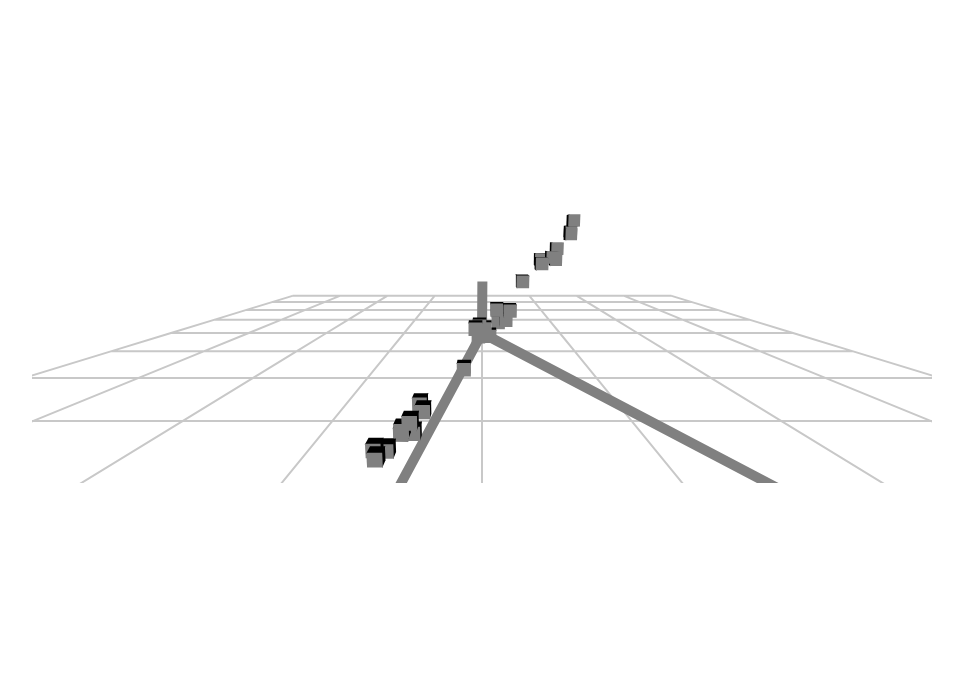
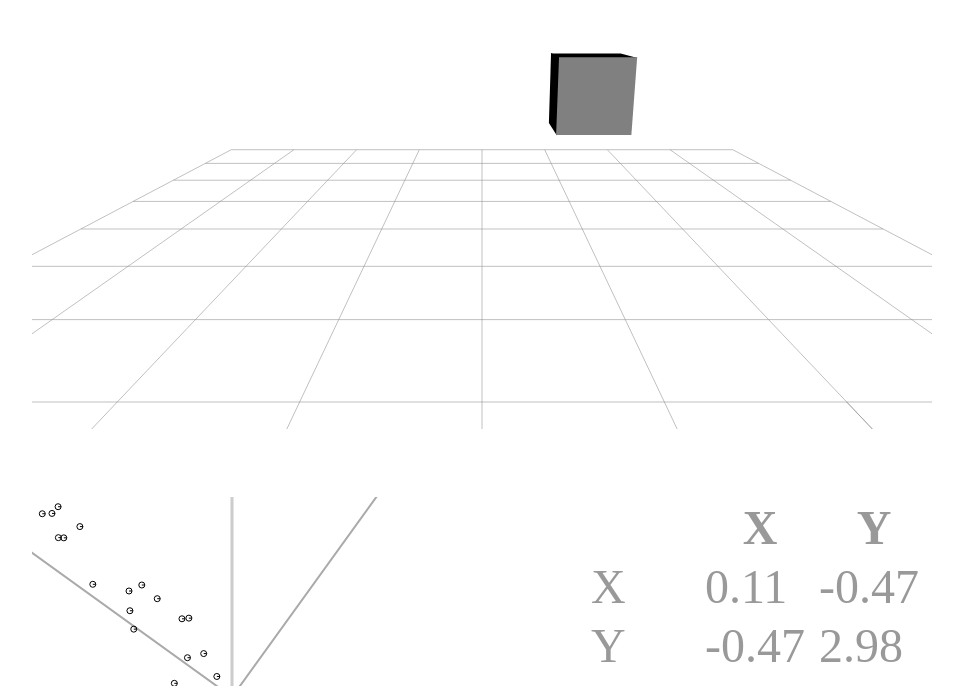
Before and after one commit to zenozeng/pca-vis, a website: page index.html in a window 1280 px wide. Shown: the part 114-800 px from the top of the page, without its empty margins (158-1121 px from the left). Drawn offline with Linux system fonts and the light colour scheme.

Commit message:
rotate and cov

```diff
--- /dev/null
+++ b/2d-points.js
@@ -0,0 +1,89 @@
+$.get('data.json', function(data) {
+    var canvas = $('#2d-points')[0];
+    var ctx = canvas.getContext('2d');
+    var width = 400;
+    var height = 400;
+    canvas.width = width;
+    canvas.height = height;
+    var theta = 0;
+    var draw = function() {
+        theta += Math.PI * 0.001;
+        ctx.clearRect(0, 0, width, height);
+
+        ctx.beginPath();
+        ctx.moveTo(0, height / 2);
+        ctx.lineTo(width, height / 2);
+        ctx.moveTo(width / 2, 0);
+        ctx.lineTo(width / 2, height);
+        ctx.strokeStyle = '#ccc';
+        ctx.lineWidth = 3;
+        ctx.stroke();
+        ctx.closePath();
+
+        ctx.beginPath();
+        var r = width;
+        ctx.moveTo(-r * Math.sin(theta) + r / 2, -r * Math.cos(theta) + r / 2);
+        ctx.lineTo(r * Math.sin(theta) + r/2, r * Math.cos(theta) + r/2);
+        ctx.moveTo(r * Math.cos(theta) + r/2, -r * Math.sin(theta) + r/2);
+        ctx.lineTo(-r * Math.cos(theta) + r/2, r * Math.sin(theta) + r/2);
+        ctx.lineWidth = 2;
+        ctx.strokeStyle = '#aaa';
+        ctx.stroke();
+        ctx.closePath();
+
+        ctx.beginPath();
+        ctx.lineWidth = 1;
+        data.forEach(function(p) {
+            var x = p.x / 4 * width;
+            var y = p.y / 4 * height;
+            ctx.moveTo(x, y);
+            ctx.arc(x, y, 3, 0, Math.PI * 2);
+        });
+        ctx.strokeStyle = '#000';
+        ctx.stroke();
+        ctx.closePath();
+
+        // 计算新的点坐标，轴是在逆时针旋转，相当于点在顺时针旋转
+        var points = data.map(function(p) {
+            var x = p.x;
+            var y = p.y;
+            var r = Math.sqrt(x * x + y * y);
+            var angle = Math.atan(y / x);
+            angle += theta;
+            x = r * Math.cos(angle);
+            y = r * Math.sin(angle);
+            return {x: x, y: y};
+        });
+
+        // 计算协方差矩阵
+        var E = function(X) {
+            var sum = 0;
+            X.forEach(function(x) {
+                sum += x;
+            });
+            return sum / X.length;
+        };
+        var cov = function(X, Y) {
+            var EXY = E(X.map(function(x, i) {
+                return x * Y[i];
+            }));
+            var EX = E(X);
+            var EY = E(Y);
+            var COV = EXY - EX * EY;
+            return COV.toFixed(2);
+        };
+        var X = points.map(function(p) {
+            return p.x;
+        });
+        var Y = points.map(function(p) {
+            return p.y;
+        });
+        $('#covxx').html(cov(X, X));
+        $('#covxy').html(cov(X, Y));
+        $('#covyx').html(cov(Y, X));
+        $('#covyy').html(cov(Y, Y));
+
+        requestAnimationFrame(draw);
+    };
+    draw();
+});
--- a/main.js
+++ b/3d-points.js
@@ -30,14 +30,14 @@
     // todo space to pause
 
     $.get('data.json', function(data) {
-        var s = 30;
+        var s = 8;
         var coordinate = Phoria.Entity.create({
             points: [{x: 0,y: 0, z: 0},
-                     {x: s, y: 0, z: 0},
+                     {x: s, y: 0, z: s},
                      {x: 0, y: s, z: 0},
                      {x: 0, y: 0, z: s}
                     ],
-            edges: [{a:0, b: 1}, {a: 0, b: 2}, {a: 0, b: 3}],
+            edges: [{a:0, b: 1}],
             style: {
                 linewidth: 10,
                 drawmode: 'wireframe'
@@ -57,50 +57,15 @@
         scene.modelView();
         renderer.render(scene);
 
-        // todo: ji suan cov ju zeng
-
         var angle1 = 0; // 绕 Z 轴转了 angle1
         var angle2 = 0;
         var step = 2;
         var fnAnimate = function() {
 
-            coordinate.rotateZ(step * Phoria.RADIANS);
-            // p.rotateZ(step * Phoria.RADIANS);
-            angle1 += step;
-            if (angle1 > 360) {
-                angle1 -= 360;
-                coordinate.rotateX(step * Phoria.RADIANS);
-                // p.rotateX(step * Phoria.RADIANS);
-            }
-
-            // coordinate.rotateZ(0.5 * Phoria.RADIANS);
-            // var positions = data.map(function(p) {
-            //     var x = p.x,
-            //         y = p.y,
-            //         z = p.z;
-
-            //     var r = Math.sqrt(x*x + y*y);
-            //     // vec: (x, y) and (1, 0)
-            //     var theta = Math.acos(x / r) - angle1;
-            //     x = Math.cos(theta) * r;
-            //     y = Math.sin(theta) * r;
-
-            //     return [p.x, p.y, p.z];
-            //     return [x, y, z];
-            // });
-
-            // cubes.forEach(function(c, i) {
-            //     c.translate(positions[i]);
-            // });
+            coordinate.rotateY(step * Phoria.RADIANS);
 
             scene.modelView();
             renderer.render(scene);
-
-
-            // cubes.forEach(function(c, i) {
-            //     var p = positions[i];
-            //     c.translate([-p[0], -p[1], -p[2]]);
-            // });
 
             requestAnimationFrame(fnAnimate);
         };
@@ -108,8 +73,4 @@
         fnAnimate();
     });
 
-    setTimeout(function() {
-        window.location.reload();
-    }, 20*1000);
-
 })();
--- a/data.json
+++ b/data.json
@@ -1,152 +1,502 @@
 [
     {
-        "x": 0.24419519836083053,
-        "y": -0.0997443141415715,
-        "z": 0.1394901306834072
+        "x": 1.8865399782545864,
+        "y": 1.9677694228012115,
+        "z": 1.84178439010866
     },
     {
-        "x": 0.7839469905477017,
-        "y": 0.343047363916412,
-        "z": 0.5558988136705011
+        "x": 3.354952843906358,
+        "y": 3.2769359790254384,
+        "z": 3.2354693053755907
     },
     {
-        "x": -1.8134614370763302,
-        "y": -1.745661488128826,
-        "z": -1.6760410415008664
+        "x": -3.0373677249532194,
+        "y": -2.950710797635838,
+        "z": -2.8240179675631225
     },
     {
-        "x": -0.5642792249564081,
-        "y": -1.0065905909519643,
-        "z": -0.5843210279475897
+        "x": 3.0399828889407217,
+        "y": 2.7290503300260753,
+        "z": 2.770377217559144
     },
     {
-        "x": -0.2061956653371453,
-        "y": 0.1983250699006021,
-        "z": -0.19006432499736547
+        "x": -2.1696531523484737,
+        "y": -1.8850431815255433,
+        "z": -1.8761912920512258
     },
     {
-        "x": -1.6830931309610606,
-        "y": -1.8348745464812963,
-        "z": -2.0412827951367944
+        "x": 3.3482217960525302,
+        "y": 3.26120888190344,
+        "z": 3.67721410272643
     },
     {
-        "x": 2.466625312110409,
-        "y": 2.329414729680866,
-        "z": 1.9982332660350948
+        "x": -4.15492507671006,
+        "y": -3.7481519209686667,
+        "z": -4.083894333662466
     },
     {
-        "x": 3.42323696333915,
-        "y": 3.6347951911855487,
-        "z": 3.323307796800509
+        "x": -0.7749470271635801,
+        "y": -1.13048534700647,
+        "z": -0.9921729903668165
     },
     {
-        "x": 0.9194653760176152,
-        "y": 0.6532764831092208,
-        "z": 0.5605047098826617
+        "x": -0.18606781736016276,
+        "y": -0.20570502714253963,
+        "z": -0.17429559053853155
     },
     {
-        "x": 3.3307505793869496,
-        "y": 3.1313972185365855,
-        "z": 3.2994577585253864
+        "x": 2.6892775201704353,
+        "y": 2.681795930629596,
+        "z": 2.8850333388429137
     },
     {
-        "x": -1.9644080106168986,
-        "y": -2.4529874115716668,
-        "z": -2.135036656074226
+        "x": 2.45453024241142,
+        "y": 2.9562015851959584,
+        "z": 2.7598138144705446
     },
     {
-        "x": 2.057192419562489,
-        "y": 2.125597328599542,
-        "z": 1.6149685568641872
+        "x": 4.2403503974433985,
+        "y": 3.764270932879299,
+        "z": 3.821856510359794
     },
     {
-        "x": 2.673656648118049,
-        "y": 2.6237204106990246,
-        "z": 2.3063645979389547
+        "x": -4.111375885922461,
+        "y": -3.8773949510417878,
+        "z": -3.9411612587049603
     },
     {
-        "x": -2.658139843773097,
-        "y": -2.789532578084618,
-        "z": -2.5496723794844
+        "x": 2.7028401864226907,
+        "y": 2.666454827133566,
+        "z": 2.407416638918221
     },
     {
-        "x": 3.327368832984939,
-        "y": 3.234078728593886,
-        "z": 3.3241706827655433
+        "x": -3.2876048683188857,
+        "y": -3.5828127870336175,
+        "z": -3.7098243191372604
     },
     {
-        "x": 2.081972185103223,
-        "y": 2.2480704736430197,
-        "z": 2.1115804026834666
+        "x": 3.881025205599144,
+        "y": 4.103850987413898,
+        "z": 4.022602832363918
     },
     {
-        "x": -2.310593215096742,
-        "y": -2.482160831941292,
-        "z": -2.123329424392432
+        "x": 1.5688542766962201,
+        "y": 1.2113408236764371,
+        "z": 1.4224929444026202
     },
     {
-        "x": 0.09222511122934518,
-        "y": 0.16285383445210755,
-        "z": 0.030117465136572708
+        "x": 3.6145354946609585,
+        "y": 3.8039512037765233,
+        "z": 3.730035634431988
     },
     {
-        "x": 0.4923169352579862,
-        "y": 0.6787806066684425,
-        "z": 0.6210206762421876
+        "x": 2.7504489483777435,
+        "y": 2.6637643575668335,
+        "z": 2.8245224012061954
     },
     {
-        "x": -2.89405493629165,
-        "y": -2.8728579062968493,
-        "z": -2.9014660424087197
+        "x": 0.2636132063344121,
+        "y": 0.4065866630524397,
+        "z": 0.22523373821750284
     },
     {
-        "x": -2.229393192799762,
-        "y": -2.228586539393291,
-        "z": -2.4732621002942325
+        "x": 2.409675324847922,
+        "y": 2.8373027780558915,
+        "z": 2.425815600017086
     },
     {
-        "x": -1.9901283939369023,
-        "y": -1.9841336401645093,
-        "z": -2.5107281266711654
+        "x": 3.2491019847337155,
+        "y": 3.3026793552562594,
+        "z": 3.053266446478665
     },
     {
-        "x": 1.3902172423433512,
-        "y": 1.5346726254094392,
-        "z": 1.411805175524205
+        "x": 2.3659833184909074,
+        "y": 2.0706380280666052,
+        "z": 2.005485224397853
     },
     {
-        "x": -0.11386356549337506,
-        "y": -0.08379285531118513,
-        "z": -0.01090823281556369
+        "x": 1.4232943039853125,
+        "y": 1.863254591403529,
+        "z": 1.4841333880089222
     },
     {
-        "x": -3.969760497054085,
-        "y": -3.9194417284335943,
-        "z": -3.6240479262080045
+        "x": -3.851550198206678,
+        "y": -3.986160101275891,
+        "z": -3.9989132380578667
     },
     {
-        "x": -3.006213252339512,
-        "y": -2.76746343630366,
-        "z": -2.565674622263759
+        "x": -3.430103084817529,
+        "y": -3.734532581595704,
+        "z": -3.2851808715146036
     },
     {
-        "x": 2.7019442718941717,
-        "y": 2.20958129116334,
-        "z": 2.7137373470235615
+        "x": 1.7820102403871716,
+        "y": 2.0817842037882657,
+        "z": 1.6739165192935617
     },
     {
-        "x": 0.5381989886518568,
-        "y": 0.6107180949300528,
-        "z": 0.7123864956200123
+        "x": -0.3700735119637102,
+        "y": -0.3213044770527631,
+        "z": -0.25610493603162465
     },
     {
-        "x": 0.5367271761409937,
-        "y": 0.2630241656210274,
-        "z": 0.5906179155688733
+        "x": 3.3757803244981917,
+        "y": 3.700213076174259,
+        "z": 3.8059873880352826
     },
     {
-        "x": -0.07937700166366995,
-        "y": 0.251372837414965,
-        "z": 0.023144352110102795
+        "x": -0.3485141215845942,
+        "y": -0.12968486919999123,
+        "z": -0.046159634925425075
+    },
+    {
+        "x": -1.8788558692671358,
+        "y": -2.1433691704180093,
+        "z": -1.9534309967420995
+    },
+    {
+        "x": 1.717072769952938,
+        "y": 1.5659268259070813,
+        "z": 1.1824565372429787
+    },
+    {
+        "x": 3.1811825091019275,
+        "y": 3.1175969250500204,
+        "z": 2.959767821803689
+    },
+    {
+        "x": 3.7316564350854606,
+        "y": 3.4597717819269747,
+        "z": 3.7679854344576595
+    },
+    {
+        "x": 0.19989857818000017,
+        "y": 0.16436239453032614,
+        "z": 0.1736530468799174
+    },
+    {
+        "x": 0.26089954837225376,
+        "y": 0.09710059314966202,
+        "z": 0.11594043904915452
+    },
+    {
+        "x": -0.008672107988968503,
+        "y": -0.07942061056382954,
+        "z": 0.13553033634088935
+    },
+    {
+        "x": 2.59238450396806,
+        "y": 2.215853155963123,
+        "z": 2.762643216503784
+    },
+    {
+        "x": 3.265047692367807,
+        "y": 2.8236927326768635,
+        "z": 2.9014793475158513
+    },
+    {
+        "x": -0.5026851899921894,
+        "y": -0.8721083418466151,
+        "z": -0.5133515529334545
+    },
+    {
+        "x": 3.7747482222039253,
+        "y": 3.6514446829911322,
+        "z": 3.375107108708471
+    },
+    {
+        "x": 3.6508782288525254,
+        "y": 3.4504099316895007,
+        "z": 3.2822312966920437
+    },
+    {
+        "x": -0.834175733383745,
+        "y": -0.6730896673165262,
+        "z": -0.30184093443676835
+    },
+    {
+        "x": 3.7471109399106353,
+        "y": 3.678781366860494,
+        "z": 3.59648640723899
+    },
+    {
+        "x": -1.9595281737856567,
+        "y": -2.366124584246427,
+        "z": -2.321054598595947
+    },
+    {
+        "x": -3.6297498451080172,
+        "y": -3.623057414405048,
+        "z": -3.554802054725587
+    },
+    {
+        "x": 0.9793178825173527,
+        "y": 1.1374782765749842,
+        "z": 0.8253547544125468
+    },
+    {
+        "x": 3.4125879358500244,
+        "y": 3.202571916859597,
+        "z": 3.0343347827438265
+    },
+    {
+        "x": 1.017790770996362,
+        "y": 1.3215347012970597,
+        "z": 1.23093861839734
+    },
+    {
+        "x": -1.2009250333998351,
+        "y": -1.1554386570118367,
+        "z": -1.2465349636506289
+    },
+    {
+        "x": -2.2913104433566334,
+        "y": -2.4919880085624753,
+        "z": -2.2877158326096834
+    },
+    {
+        "x": -0.8309036812279373,
+        "y": -0.45472078709863123,
+        "z": -0.795922458358109
+    },
+    {
+        "x": 1.499701597634703,
+        "y": 1.2178562307730316,
+        "z": 1.6530520957894623
+    },
+    {
+        "x": 0.06088625486008825,
+        "y": -0.28907291642390187,
+        "z": -0.10995331113226711
+    },
+    {
+        "x": -1.6250133578199892,
+        "y": -1.7835676669608802,
+        "z": -1.5418219567276537
+    },
+    {
+        "x": 3.482257219450548,
+        "y": 3.8169887711293997,
+        "z": 3.461821025144309
+    },
+    {
+        "x": -1.7586730448529124,
+        "y": -1.9508844925090671,
+        "z": -1.5047035709023475
+    },
+    {
+        "x": -2.0443991331383584,
+        "y": -2.1359085406176748,
+        "z": -2.2537898399401457
+    },
+    {
+        "x": 2.8536507678218186,
+        "y": 2.8784325461369007,
+        "z": 2.921690975362435
+    },
+    {
+        "x": -3.7601000135298817,
+        "y": -3.617646979400888,
+        "z": -3.760059848288074
+    },
+    {
+        "x": 3.9808918516617267,
+        "y": 3.748819467192516,
+        "z": 3.8721096467692404
+    },
+    {
+        "x": 2.6264658145140856,
+        "y": 3.186397695494816,
+        "z": 2.9116162885911763
+    },
+    {
+        "x": 1.554622436268255,
+        "y": 1.6071478381287307,
+        "z": 1.7050004250369966
+    },
+    {
+        "x": 3.0459190890192986,
+        "y": 3.3160978645086288,
+        "z": 3.0991978188976645
+    },
+    {
+        "x": -2.2244865739252417,
+        "y": -2.666492118081078,
+        "z": -2.2246045427862553
+    },
+    {
+        "x": -4.005692450189963,
+        "y": -4.138579981541261,
+        "z": -3.7455318364314736
+    },
+    {
+        "x": 2.651665797131136,
+        "y": 3.070628116512671,
+        "z": 2.9497121235821395
+    },
+    {
+        "x": -0.6442564770579338,
+        "y": -0.99353335974738,
+        "z": -0.9668938527349382
+    },
+    {
+        "x": 0.3179914797656238,
+        "y": 0.4083933166693896,
+        "z": 0.8012941014952957
+    },
+    {
+        "x": 0.608271642588079,
+        "y": 0.8728704110719263,
+        "z": 0.6294212486129254
+    },
+    {
+        "x": -0.37689533089287575,
+        "y": -0.5289851064328104,
+        "z": -0.42955937613733114
+    },
+    {
+        "x": -2.2710410302504895,
+        "y": -2.4753059537615627,
+        "z": -2.280399502394721
+    },
+    {
+        "x": 2.1626307744998483,
+        "y": 2.4572564747650176,
+        "z": 2.1499220282770692
+    },
+    {
+        "x": -1.3100468216929584,
+        "y": -0.9842387747485191,
+        "z": -0.9904948160517961
+    },
+    {
+        "x": -2.199067925289273,
+        "y": -2.6464450182393193,
+        "z": -2.4221216822974383
+    },
+    {
+        "x": 3.9880848585627975,
+        "y": 4.003068076539785,
+        "z": 3.650758814206347
+    },
+    {
+        "x": -2.1886405767407267,
+        "y": -1.9952021971344949,
+        "z": -1.8064678367227316
+    },
+    {
+        "x": -1.9814678702037782,
+        "y": -2.117722565727308,
+        "z": -2.345982047310099
+    },
+    {
+        "x": 4.107435701135546,
+        "y": 3.6194589763414116,
+        "z": 3.832760218158364
+    },
+    {
+        "x": 0.4789964632596821,
+        "y": 0.2958447868935764,
+        "z": -0.0851870400365442
+    },
+    {
+        "x": -3.625753902643919,
+        "y": -3.6374465569853784,
+        "z": -3.674131637625396
+    },
+    {
+        "x": -1.6568723456934094,
+        "y": -1.7476201485842466,
+        "z": -1.2835427754558624
+    },
+    {
+        "x": -3.64318199926056,
+        "y": -3.8208283551502973,
+        "z": -3.6610324434936046
+    },
+    {
+        "x": 2.4457098168786615,
+        "y": 2.0497048439458014,
+        "z": 2.2104760756716133
+    },
+    {
+        "x": 1.8483857785817235,
+        "y": 1.7947353079449386,
+        "z": 1.7236376550979913
+    },
+    {
+        "x": -0.9731300982180983,
+        "y": -0.7500203407369554,
+        "z": -0.7798770170658826
+    },
+    {
+        "x": 1.0980059023480861,
+        "y": 0.8801598210819066,
+        "z": 0.5988633667584509
+    },
+    {
+        "x": -1.48231395711191,
+        "y": -1.3026415583211928,
+        "z": -1.218231222173199
+    },
+    {
+        "x": 3.864348976779729,
+        "y": 3.295981562556699,
+        "z": 3.479935921402648
+    },
+    {
+        "x": -2.6547371364664287,
+        "y": -2.438997491169721,
+        "z": -2.8287139570340516
+    },
+    {
+        "x": -0.7769794946536421,
+        "y": -0.3964888209942728,
+        "z": -0.7244370779488236
+    },
+    {
+        "x": 0.10291276061907412,
+        "y": 0.16738692866638302,
+        "z": 0.48965576896443963
+    },
+    {
+        "x": 1.252216854505241,
+        "y": 1.0169321492314338,
+        "z": 0.8872947104740888
+    },
+    {
+        "x": -4.076283541880548,
+        "y": -3.939212238462642,
+        "z": -3.7484166639856995
+    },
+    {
+        "x": -1.866708300029859,
+        "y": -1.4237786306533962,
+        "z": -1.5650173294357956
+    },
+    {
+        "x": -3.3451991552487015,
+        "y": -3.037774503976107,
+        "z": -3.249105751980096
+    },
+    {
+        "x": -1.2319864702410996,
+        "y": -1.3341311551164836,
+        "z": -0.9121293208561838
+    },
+    {
+        "x": 0.970103808119893,
+        "y": 0.9398639969527721,
+        "z": 0.9748646641615778
+    },
+    {
+        "x": 3.306520959548652,
+        "y": 3.357257962785661,
+        "z": 3.45900641833432
+    },
+    {
+        "x": 3.5664284236729147,
+        "y": 3.5559348322916775,
+        "z": 3.52118117865175
     }
 ]
--- a/gen-data.js
+++ b/gen-data.js
@@ -1,5 +1,5 @@
 var fs = require('fs');
-var numbers = 30;
+var numbers = 100;
 var array = [];
 var gen = function(min, max) {
     return min + Math.random() * (max - min);
--- a/index.html
+++ b/index.html
@@ -8,14 +8,34 @@
     <script src="lib/phoria.js/scripts/phoria-renderer.js"></script>
     <script src='lib/phoria.js/scripts/dat.gui.min.js'></script>
     <script src="bower_components/jquery/dist/jquery.min.js"></script>
+    <script src="lib/numeric-1.2.6.min.js"></script>
     <link href="styles.css" rel="stylesheet">
 </head>
 <body>
     <h1>PCA Visualization</h1>
     <canvas id="scene"></canvas>
+    <script src="scene.js"></script>
 
-    <!-- <script src="scene.js"></script> -->
+    <!-- <canvas id="points"></canvas> -->
+    <!-- <script src="3d-points.js"></script> -->
 
-    <canvas id="points"></canvas>
-    <script src="main.js"></script>
+    <canvas id="2d-points"></canvas>
+    <table id="cov">
+        <tr>
+            <th></th>
+            <th>X</th>
+            <th>Y</th>
+        </tr>
+        <tr>
+            <td>X</td>
+            <td id="covxx"></td>
+            <td id="covxy"></td>
+        </tr>
+        <tr>
+            <td>Y</td>
+            <td id="covyx"></td>
+            <td id="covyy"></td>
+        </tr>
+    </table>
+    <script src="2d-points.js"></script>
 </body>
--- a/styles.css
+++ b/styles.css
@@ -11,3 +11,20 @@ h1 {
     padding-bottom: .5em;
     color: #777;
 }
+
+#scene {
+    margin-bottom: 4em;
+}
+
+#cov {
+    float: right;
+    /* position: fixed; */
+    /* bottom: 20px; */
+    /* right: 20px; */
+    font-size: 48px;
+    color: #999;
+}
+
+th, td {
+    width: 110px;
+}
```
Also changed, not shown: lib/numeric-1.2.6.min.js (added).
